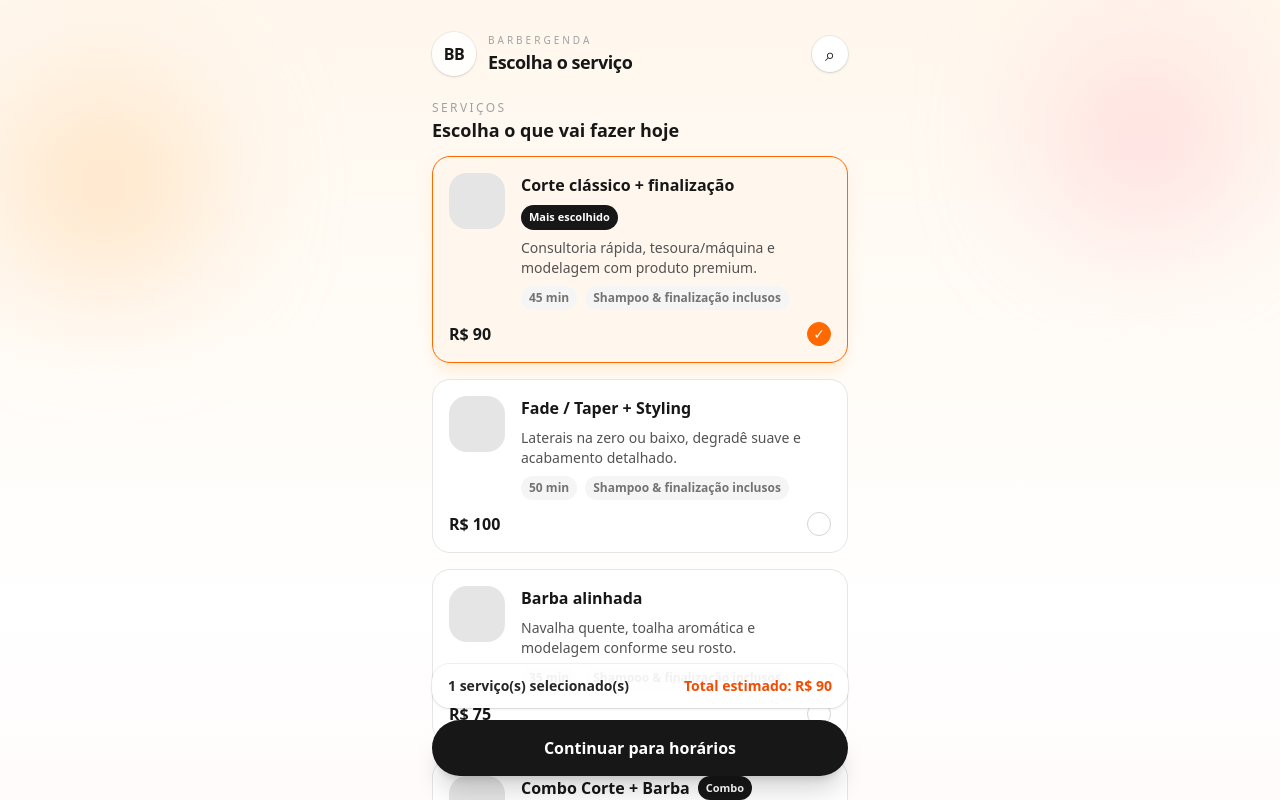
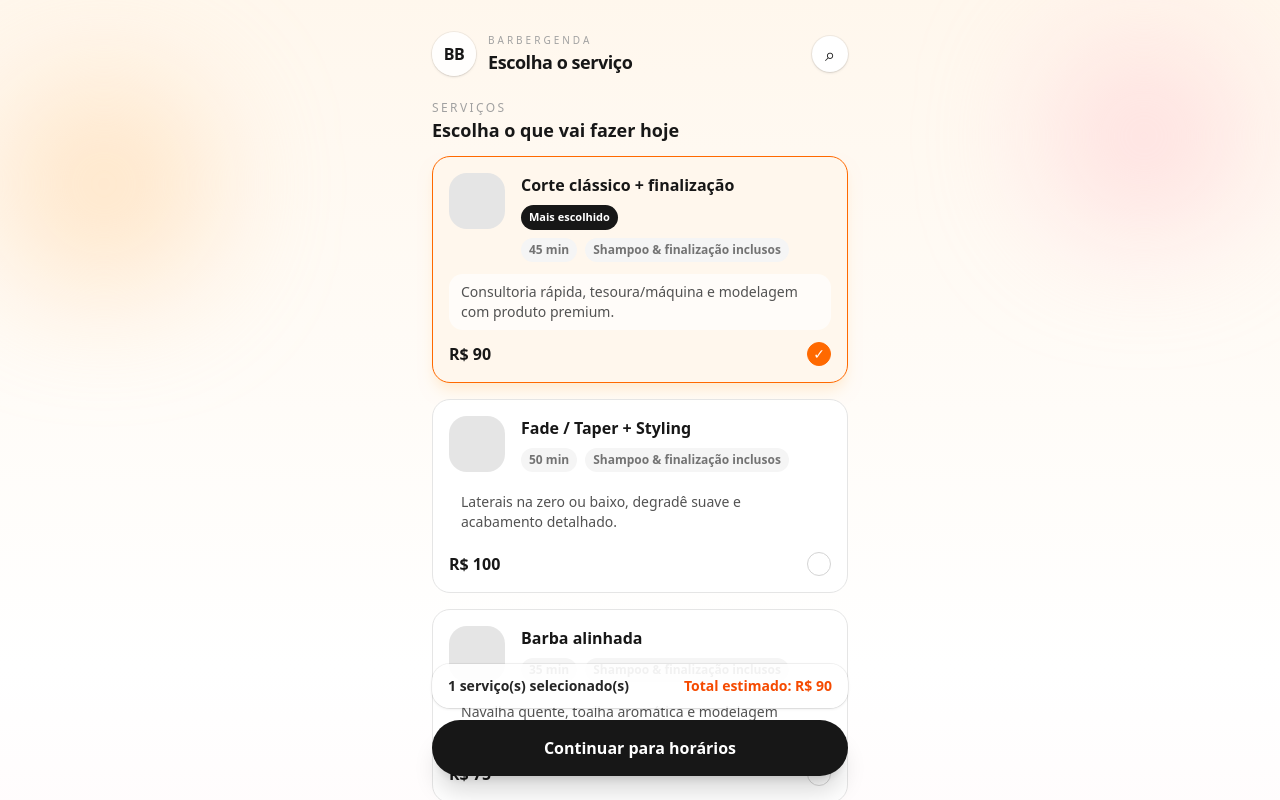
Before and after one commit to kevynbarbosa/barbergenda-customer, a Next.js app: page /servicos in a window 1280 px wide. Shown: the top 800 px of the page. Built offline with nearby package versions, Linux system fonts and the light colour scheme.

Commit message:
Alteracoes em servicos

```diff
--- a/app/servicos/page.tsx
+++ b/app/servicos/page.tsx
@@ -134,9 +134,6 @@ export default function ServicosPage() {
                             </span>
                           ) : null}
                         </div>
-                        <p className="text-sm text-neutral-600">
-                          {service.desc}
-                        </p>
                         <div className="flex flex-wrap items-center gap-2 text-xs font-semibold text-neutral-500">
                           <span className="rounded-full bg-neutral-100 px-2 py-1">
                             {service.duration}
@@ -146,6 +143,9 @@ export default function ServicosPage() {
                           </span>
                         </div>
                       </div>
+                    </div>
+                    <div className="mt-3 rounded-xl bg-white/70 px-3 py-2 text-sm text-neutral-600">
+                      {service.desc}
                     </div>
                     <div className="mt-3 flex flex-col items-center gap-2 sm:flex-row sm:items-center sm:justify-between">
                       <span className="text-base font-semibold text-neutral-900">
```
